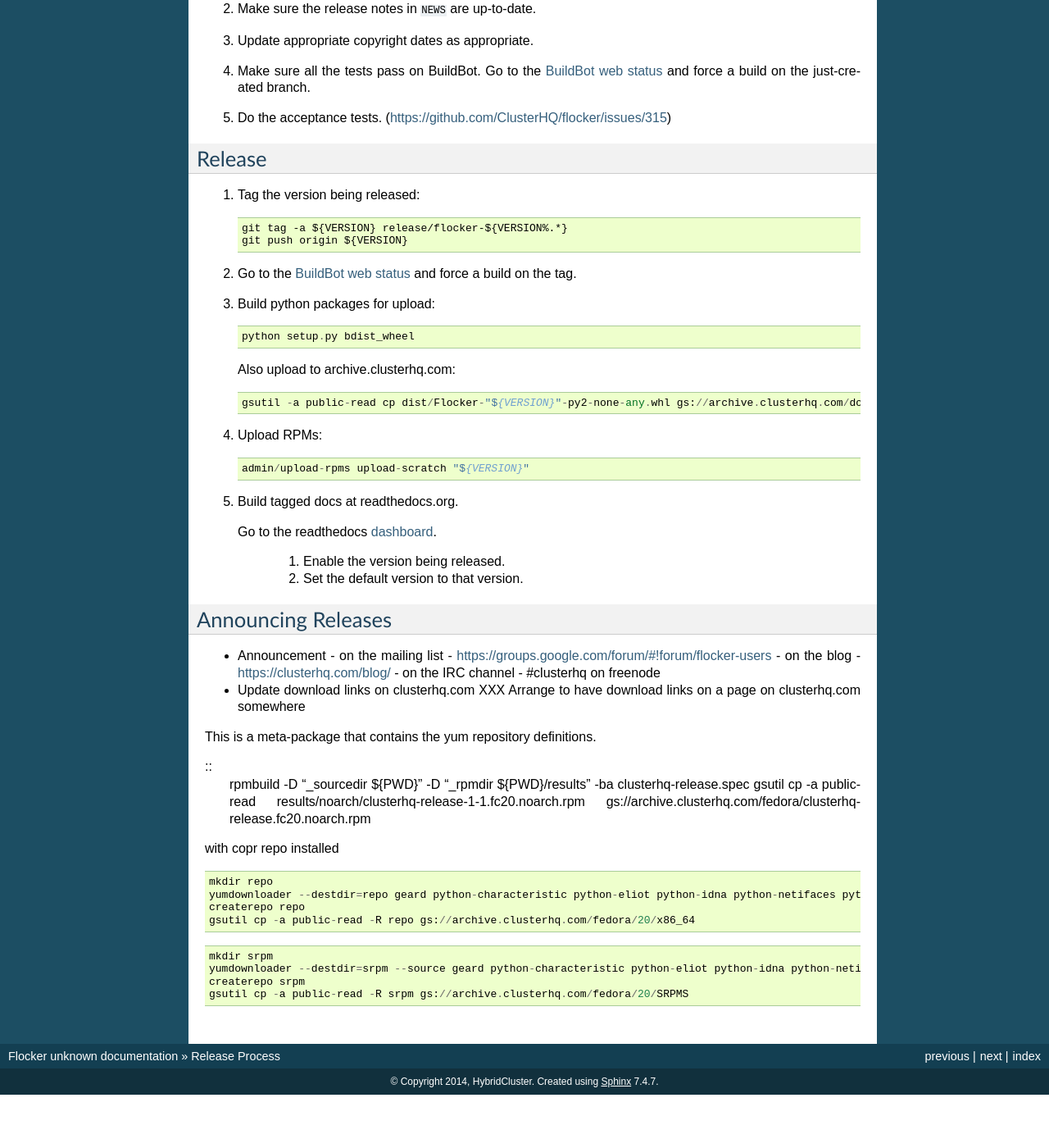
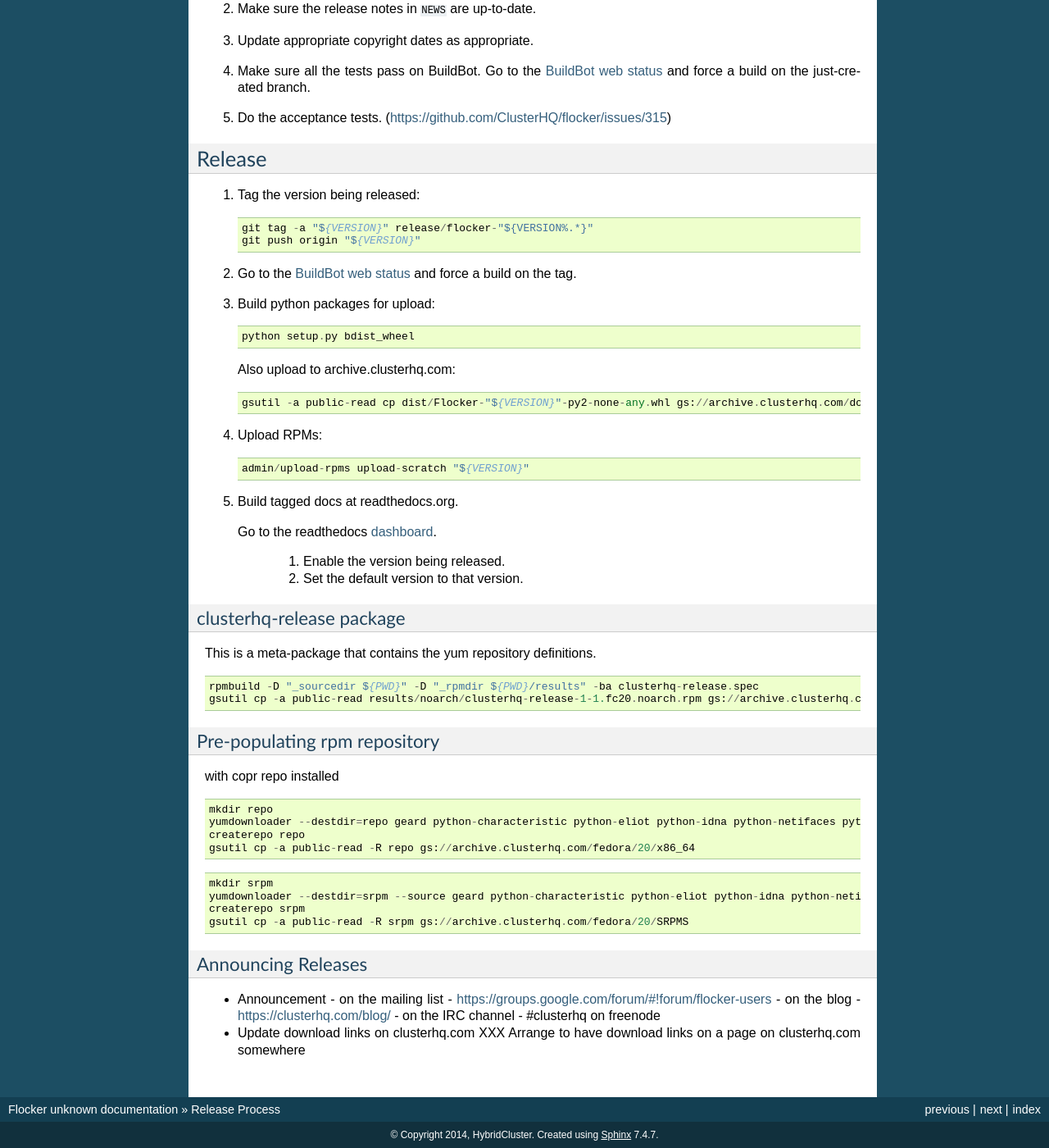
Before and after one commit to ClusterHQ/flocker, a Sphinx documentation site: the page built from docs/release-process.rst, in a window 1280 px wide and 1400 px high, scrolled down 1140 px. Shown: the whole window at 82% size. Built offline with Sphinx 7.4.7, drawn with Linux system fonts in a browser that asks for light colours; before the commit the page ends 2475 px from its top, so only the background shows below that; some of the changed text lies outside the part shown.

Commit message:
rst and sh fixes

```diff
--- a/docs/release-process.rst
+++ b/docs/release-process.rst
@@ -15,7 +15,7 @@
 
 
 Prerequisites
------------
+-------------
 
 Software
 ~~~~~~~~
@@ -60,7 +60,7 @@
 
    - If this is a patch release then there will already be a branch::
 
-      git checkout -b release/flocker-${VERSION%.*} origin/release/flocker-${VERSION%.*}
+      git checkout -b release/flocker-${VERSION%.*} origin/release/flocker-"${VERSION%.*}"
 
 2. Make sure the release notes in :file:`NEWS` are up-to-date.
 3. Update appropriate copyright dates as appropriate.
@@ -73,8 +73,8 @@
 
 1. Tag the version being released::
 
-     git tag -a ${VERSION} release/flocker-${VERSION%.*}
-     git push origin ${VERSION}
+     git tag -a "${VERSION}" release/flocker-"${VERSION%.*}"
+     git push origin "${VERSION}"
 
 2. Go to the `BuildBot web status <http://build.clusterhq.com/boxes-flocker>`_ and force a build on the tag.
 
@@ -98,30 +98,19 @@
     2. Set the default version to that version.
 
 
-Announcing Releases
--------------------
-
-- Announcement
-  - on the mailing list - https://groups.google.com/forum/#!forum/flocker-users
-  - on the blog - https://clusterhq.com/blog/
-  - on the IRC channel - #clusterhq on freenode
-- Update download links on clusterhq.com
-  XXX Arrange to have download links on a page on clusterhq.com somewhere
-
-
 clusterhq-release package
-^^^^^^^^^^^^^^^^^^^^^^^^^
+~~~~~~~~~~~~~~~~~~~~~~~~~
 
 This is a meta-package that contains the yum repository definitions.
 
 ::
+
    rpmbuild -D "_sourcedir ${PWD}" -D "_rpmdir ${PWD}/results" -ba clusterhq-release.spec
    gsutil cp -a public-read results/noarch/clusterhq-release-1-1.fc20.noarch.rpm gs://archive.clusterhq.com/fedora/clusterhq-release.fc20.noarch.rpm
 
 
-
 Pre-populating rpm repository
-^^^^^^^^^^^^^^^^^^^^^^^^^^^^^
+~~~~~~~~~~~~~~~~~~~~~~~~~~~~~
 
 with copr repo installed
 
@@ -140,6 +129,18 @@
    createrepo srpm
    gsutil cp -a public-read -R srpm gs://archive.clusterhq.com/fedora/20/SRPMS
 
+
+Announcing Releases
+~~~~~~~~~~~~~~~~~~~
+
+- Announcement
+  - on the mailing list - https://groups.google.com/forum/#!forum/flocker-users
+  - on the blog - https://clusterhq.com/blog/
+  - on the IRC channel - #clusterhq on freenode
+- Update download links on clusterhq.com
+  XXX Arrange to have download links on a page on clusterhq.com somewhere
+
+
 .. _gsutil: https://developers.google.com/storage/docs/gsutil
 .. _wheel: https://pypi.python.org/pypi/wheel
 .. _Google cloud storage: https://console.developers.google.com/project/apps~hybridcluster-docker/storage/archive.clusterhq.com/
```
